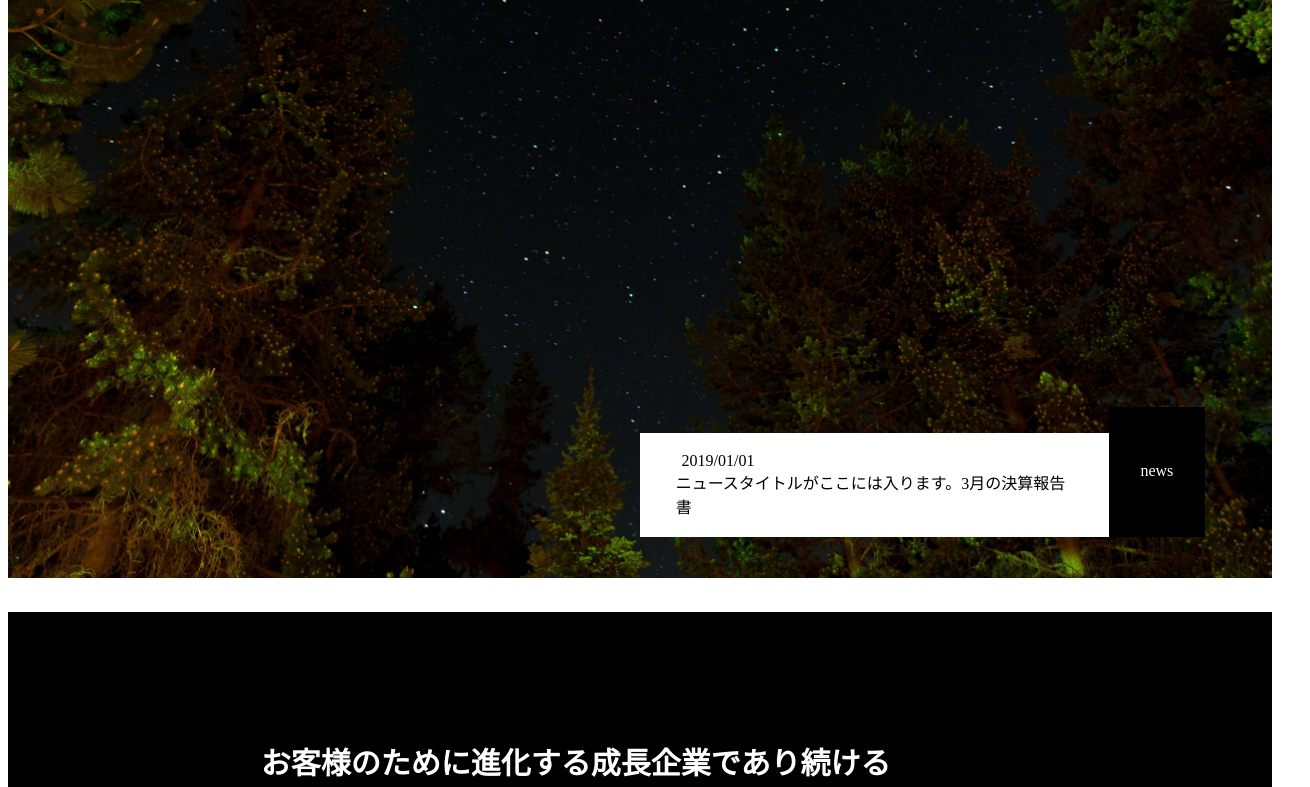
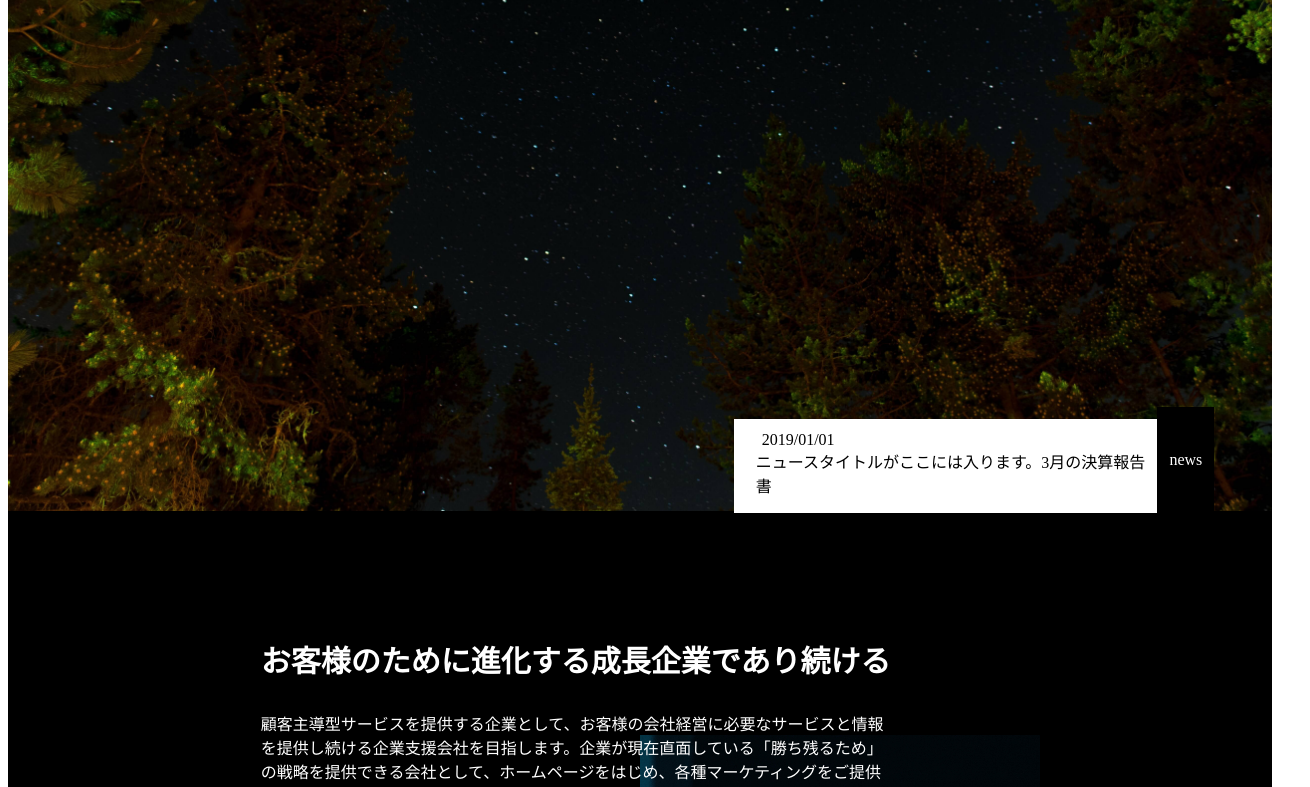
Before and after one commit to yuka1007/lp3-vue, a Vue app: page / in a window 1280 px wide. Shown: the part 430-1217 px from the top of the page, 1310 px wide, since content can reach past the window. Built offline with nearby package versions, Linux system fonts and the light colour scheme.

Commit message:
20210514_Horinouchi

```diff
--- a/src/App.vue
+++ b/src/App.vue
@@ -228,8 +228,8 @@ input, select {
 .news-content {
   background: #fff;
   left: 20%;
-  padding: 3% 5%;
-  margin: 5% 0 10% 0;
+  padding: 2% 3%;
+  margin: 3% -3% 10% 5%;
 }
 
 .news_date {
@@ -242,18 +242,19 @@ input, select {
 }
 .news-icon {
   background: #000;
-  line-height: 90px;
-  padding: 3% 5%;
+  line-height: 70px;
+  padding: 3% 2%;
   text-align: center;
   color: #fff;
   z-index: 9;
-  margin: 1% 0 10% 0;
+  margin: 1% -5% 10% 0;
 }
 .news-flex {
   display: flex;
   z-index: 999;
   position: relative;
-  margin: -14% 0 1% 50%;
+  margin: -14% -3% -5% 55%;
+  padding: -2% -2% -2% -2%;
 }
 
 /*------------------------*/
--- a/src/components/CommonHeader.vue
+++ b/src/components/CommonHeader.vue
@@ -252,6 +252,4 @@ body {
   color: #fff;
   line-height: 1;
 }
-
-
 </style>
```
